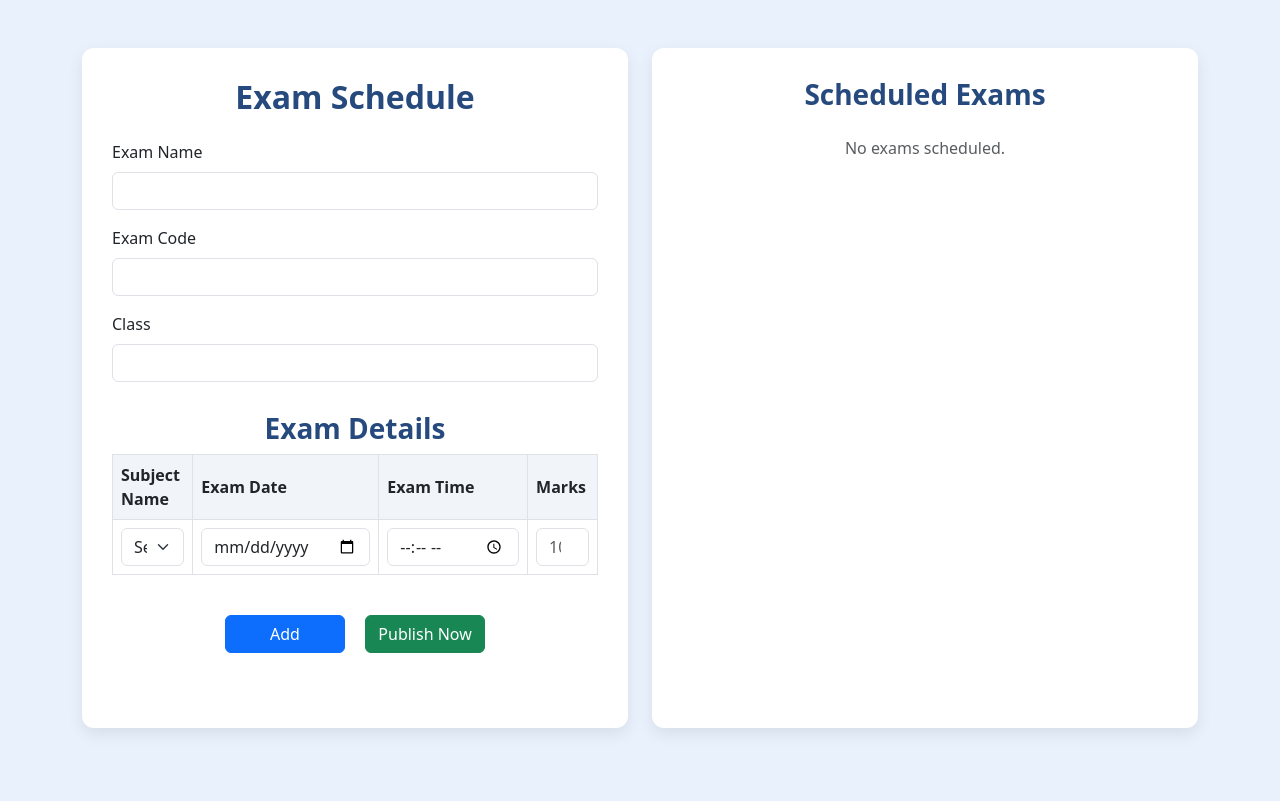
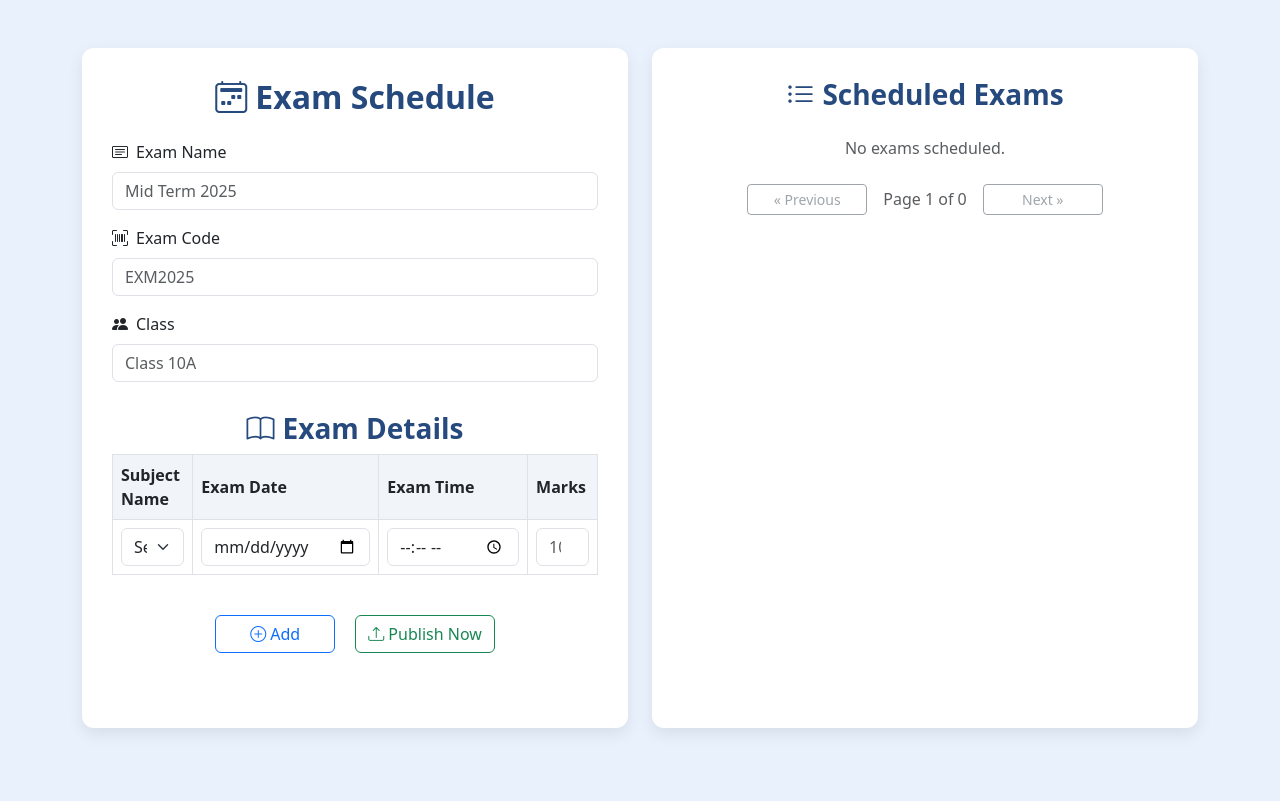
Before and after one commit to balaganesh-v/student_details, a Flask app: page /exam in a window 1280 px wide. Run offline with Flask 3, Linux system fonts and the light colour scheme; data that the repository does not hold is empty.

Commit message:
Add pagination to the exam page in right section

```diff
--- a/app/controllers/exam_controller.py
+++ b/app/controllers/exam_controller.py
@@ -1,15 +1,25 @@
-from flask import render_template,Blueprint,jsonify
-from app.services.exam_service  import get_all_subjects,get_all_exams,publish_details
+from flask import render_template,Blueprint,jsonify,request,redirect,url_for
+from app.services.exam_service  import get_all_subjects,get_paginated_exams,publish_details
 from datetime import date
+from builtins import zip
 
 exam_bp = Blueprint('exam', __name__)
 
 today_date = date.today().strftime("%Y-%m-%d")
 
 @exam_bp.route("/exam")
-def exam():
-    schedule_exams, schedule_subjects = get_all_exams()
-    return render_template("exam.html",schedule_exams=schedule_exams,schedule_subjects=schedule_subjects,today_date=today_date)
+def exam_page():
+    exams,grouped_subjects,page,total_pages = get_paginated_exams()
+    return render_template(
+        "exam.html",
+        schedule_exams=exams,
+        grouped_subjects=grouped_subjects,
+        page=page,
+        total_pages=total_pages,
+        today_date=today_date,
+        zip = zip
+    )
+
 
 @exam_bp.route("/subjects")
 def subjects():
@@ -18,4 +28,4 @@ def subjects():
 @exam_bp.route("/publish_now")
 def publish_now():
     publish_details()
-    return render_template("exam.html", schedule_exams=get_all_exams(), schedule_subjects=get_all_subjects(), today_date=date.today())
+    return redirect(url_for("exam.exam_page"))
--- a/app/services/exam_service.py
+++ b/app/services/exam_service.py
@@ -1,8 +1,19 @@
-from app.repositories.exam_repository import get_all_exams_from_db,get_all_subjects_from_db,publish_details,load_all_exams_record_from_db
+from app.repositories.exam_repository import(
+    get_all_subjects_from_db,
+    publish_details,
+    load_all_exams_record_from_db,
+    get_pagination_exams_from_db
+    )
 from flask import request
 
-def get_all_exams():
-    return get_all_exams_from_db()
+
+def get_paginated_exams():
+    page = int(request.args.get("page", 1))
+    per_page = 5
+    offset = (page-1)*per_page
+    exams, grouped_subjects ,total_pages  = get_pagination_exams_from_db(per_page,offset)
+    return  exams,grouped_subjects,page,total_pages
+
 
 def get_all_subjects():
     return get_all_subjects_from_db()
--- a/app/templates/exam.html
+++ b/app/templates/exam.html
@@ -6,6 +6,7 @@
     <meta name="viewport" content="width=device-width, initial-scale=1" />
     <title>Exam Schedule</title>
     <link href="https://cdn.jsdelivr.net/npm/bootstrap@5.3.0/dist/css/bootstrap.min.css" rel="stylesheet" />
+    <link href="https://cdn.jsdelivr.net/npm/bootstrap-icons@1.10.5/font/bootstrap-icons.css" rel="stylesheet" />
     <style>
         body {
             background-color: #e8f1fc;
@@ -48,13 +49,11 @@
         .status-badge {
             font-size: 0.85rem;
             min-width: 130px;
-            /* or adjust as needed */
             display: inline-block;
             text-align: center;
             padding: 0.35em 0.6em;
             border-radius: 0.375rem;
         }
-
 
         .table td,
         .table th {
@@ -70,6 +69,12 @@
                 max-height: 85vh;
             }
         }
+
+        .card:hover {
+            box-shadow: 0 0 12px rgba(0, 0, 0, 0.1);
+            transform: scale(1.01);
+            transition: 0.2s ease-in-out;
+        }
     </style>
 </head>
 
@@ -79,27 +84,33 @@
             <!-- Left Section -->
             <div class="col-md-6">
                 <div class="page-wrapper">
-                    <h2 class="text-center mb-4">Exam Schedule</h2>
+                    <h2 class="text-center mb-4"><i class="bi bi-calendar2-week me-2"></i>Exam Schedule</h2>
                     <form action="/publish_now" method="POST" id="publishForm">
                         <!-- Exam Info -->
                         <div class="form-section">
                             <div class="mb-3">
-                                <label for="examName" class="form-label">Exam Name</label>
-                                <input type="text" name="examName" id="examName" class="form-control" required />
+                                <label for="examName" class="form-label"><i class="bi bi-card-text me-2"></i>Exam
+                                    Name</label>
+                                <input type="text" name="examName" id="examName" class="form-control"
+                                    placeholder="Mid Term 2025" required />
                             </div>
                             <div class="mb-3">
-                                <label for="examCode" class="form-label">Exam Code</label>
-                                <input type="text" name="examCode" id="examCode" class="form-control" required />
+                                <label for="examCode" class="form-label"><i class="bi bi-upc-scan me-2"></i>Exam
+                                    Code</label>
+                                <input type="text" name="examCode" id="examCode" class="form-control"
+                                    placeholder="EXM2025" required />
                             </div>
                             <div class="mb-3">
-                                <label for="className" class="form-label">Class</label>
-                                <input type="text" name="className" id="className" class="form-control" required />
+                                <label for="className" class="form-label"><i
+                                        class="bi bi-people-fill me-2"></i>Class</label>
+                                <input type="text" name="className" id="className" class="form-control"
+                                    placeholder="Class 10A" required />
                             </div>
                         </div>
 
                         <!-- Exam Details -->
                         <div class="form-section">
-                            <h3 class="text-center">Exam Details</h3>
+                            <h3 class="text-center"><i class="bi bi-book me-2"></i>Exam Details</h3>
                             <div class="table-responsive">
                                 <table class="table table-bordered mb-4">
                                     <thead>
@@ -127,15 +138,17 @@
 
                                 <!-- Dynamic rows added -->
                                 <table class="table table-bordered">
-                                    <tbody id="exam-details-body">
-
-                                    </tbody>
+                                    <tbody id="exam-details-body"></tbody>
                                 </table>
                             </div>
 
                             <div class="text-center">
-                                <button type="button" class="btn btn-primary me-3" id="addExamBtn">Add</button>
-                                <button type="button" class="btn btn-success" id="publishBtn">Publish Now</button>
+                                <button type="button" class="btn btn-outline-primary me-3" id="addExamBtn">
+                                    <i class="bi bi-plus-circle me-1"></i>Add
+                                </button>
+                                <button type="button" class="btn btn-outline-success" id="publishBtn">
+                                    <i class="bi bi-upload me-1"></i>Publish Now
+                                </button>
                             </div>
                         </div>
                     </form>
@@ -145,28 +158,30 @@
             <!-- Right Section -->
             <div class="col-md-6">
                 <div class="page-wrapper" style="max-height: 85vh; overflow-y: auto;">
-                    <h3 class="text-center mb-4">Scheduled Exams</h3>
+                    <h3 class="text-center mb-4">
+                        <i class="bi bi-list-ul me-2"></i>Scheduled Exams
+                    </h3>
+
                     {% if schedule_exams %}
-                    {% for exam in schedule_exams %}
+                    {% for exam, subjects in zip(schedule_exams,grouped_subjects) %}
                     <div class="card shadow-sm mb-4 border-0">
                         <div class="card-body bg-light rounded">
-                            <h5 class="card-title text-primary mb-2">{{ exam['exam_name'] }}</h5>
-                            <p class="mb-1"><strong>Exam Code:</strong> {{ exam['exam_code'] }}</p>
-                            <p><strong>Class:</strong> {{ exam['class_name'] }}</p>
+                            <p><strong>Exam Name:</strong> {{ exam.exam_name }}</p>
+                            <p><strong>Class:</strong> {{ exam.class_name }}</p>
+                            <p><strong>Exam Code:</strong> {{ exam.exam_code }}</p>
                             <hr>
-                            {% for subjects in schedule_subjects %}
-                            {% if subjects.exam_code == exam.exam_code %}
-                            <div class="d-flex justify-content-between align-items-center mb-2">
-                                <span>{{ subjects['subject_name'] }}</span>
-                                {% if subjects['exam_date'] < today_date %} <span class="badge bg-primary status-badge">
-                                    Exam Completed</span>
-                                    {% elif subjects['exam_date'] == today_date %}
-                                    <span class="badge bg-warning text-dark status-badge">Exam Today</span>
+
+                            {% for subject in subjects %}
+                            <div class="d-flex justify-content-between mb-2">
+                                <span>{{ loop.index }}. {{ subject.subject_name }}</span>
+                                {% if subject.exam_date and subject.exam_date < today_date %} <span
+                                    class="badge bg-primary">Exam Completed</span>
+                                    {% elif subject.exam_date == today_date %}
+                                    <span class="badge bg-warning text-dark">Exam Today</span>
                                     {% else %}
-                                    <span class="badge bg-success status-badge">Upcoming Exam</span>
+                                    <span class="badge bg-success">Upcoming Exam</span>
                                     {% endif %}
                             </div>
-                            {% endif %}
                             {% endfor %}
                         </div>
                     </div>
@@ -174,10 +189,30 @@
                     {% else %}
                     <p class="text-muted text-center">No exams scheduled.</p>
                     {% endif %}
+
+                    <!-- Pagination -->
+                    <div class="d-flex justify-content-center align-items-center mt-4 gap-3">
+                        {% if page > 1 %}
+                        <a href="{{ url_for('exam.exam_page', page=page-1) }}"
+                            class="btn btn-outline-primary btn-sm">&laquo; Previous</a>
+                        {% else %}
+                        <button class="btn btn-outline-secondary btn-sm" disabled>&laquo; Previous</button>
+                        {% endif %}
+
+                        <span class="text-muted">Page {{ page }} of {{ total_pages }}</span>
+
+                        {% if page < total_pages %} <a href="{{ url_for('exam.exam_page', page=page+1) }}"
+                            class="btn btn-outline-primary btn-sm">Next &raquo;</a>
+                            {% else %}
+                            <button class="btn btn-outline-secondary btn-sm" disabled>Next &raquo;</button>
+                            {% endif %}
+                    </div>
                 </div>
             </div>
 
+
         </div>
+    </div>
     </div>
 
     <script>
@@ -212,7 +247,6 @@
                 return;
             }
 
-            // Create and append the new row directly without fetch
             const row = document.createElement('tr');
             row.innerHTML = `
                 <td>${subject}</td>
@@ -222,7 +256,6 @@
             `;
             document.getElementById('exam-details-body').appendChild(row);
 
-            // Clear input fields
             document.getElementById('subjectsDropDown').value = '';
             document.getElementById('examDate').value = '';
             document.getElementById('examTime').value = '';
@@ -274,7 +307,6 @@
                     alert("Something went wrong while publishing.");
                 });
         });
-
     </script>
 </body>
 
```
Also changed, not shown: app/repositories/exam_repository.py (+45 -12 lines).
